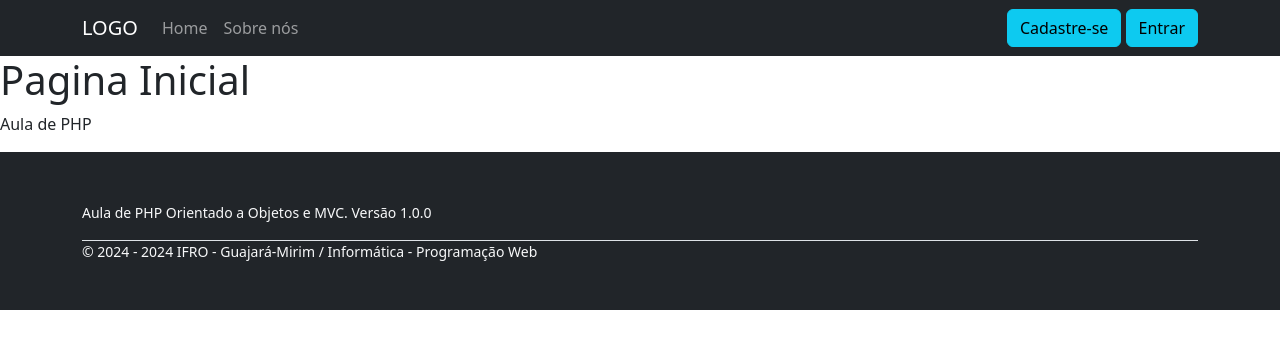
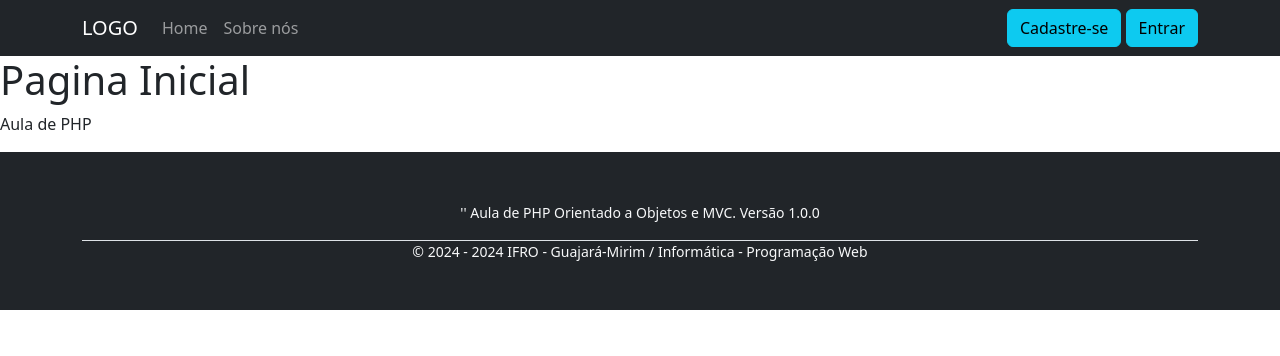
Before and after one commit to iFlintksks/blogAula, a PHP site: page /blogAula/ in a window 1280 px wide. Shown: the top 356 px of the page. Run offline with PHP 8.4, Linux system fonts and the light colour scheme.

Commit message:
Alinhamneto centralizado do texto footer

```diff
--- a/App/Views/footer.php
+++ b/App/Views/footer.php
@@ -1,6 +1,6 @@
 <footer class="bg-dark p-5 text-light">
-    <div class="container">
-        <small>
+    <div class="container text-center">
+        <small>''
             Aula de PHP Orientado a Objetos e MVC. Versão <?= APP_VERSAO?>
             <div class="border-top mt-3">
                 &COPY; 2024 - <?= date('Y') ?> IFRO - Guajará-Mirim / Informática - Programação Web
```
